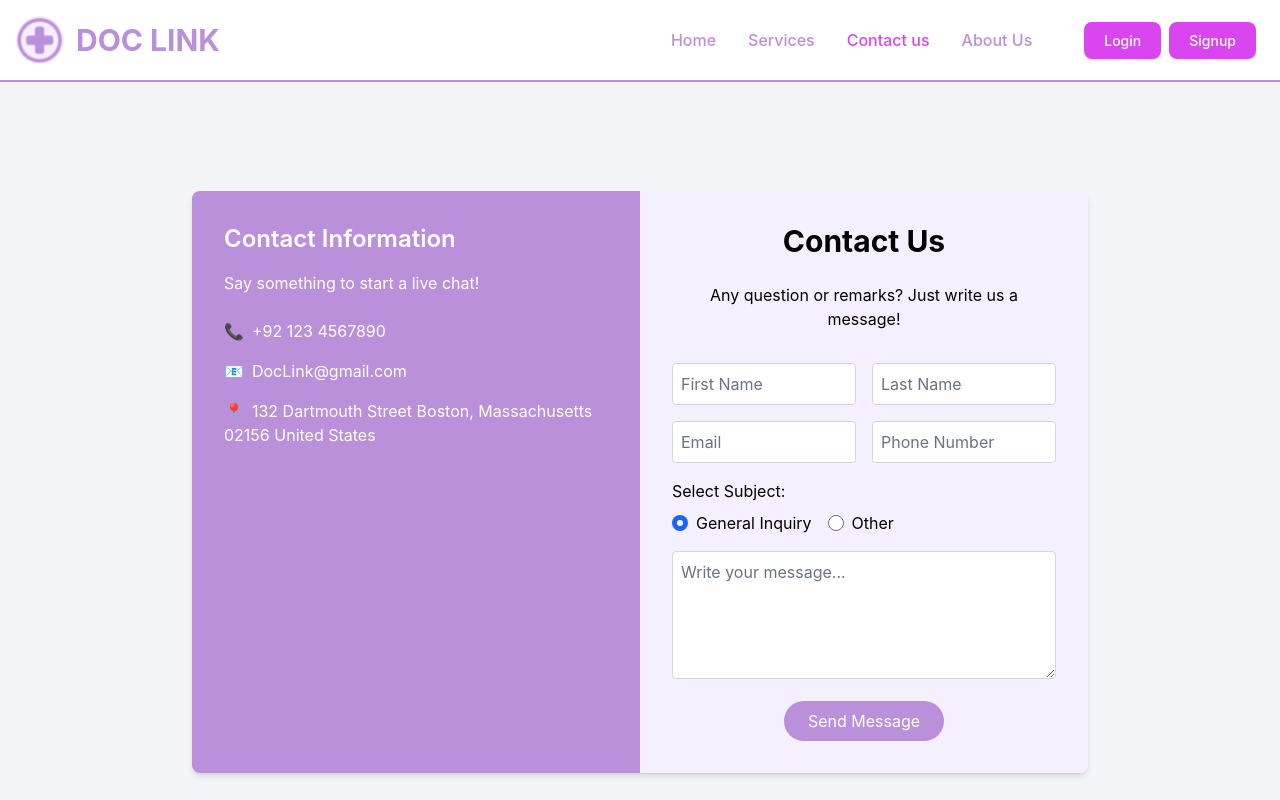
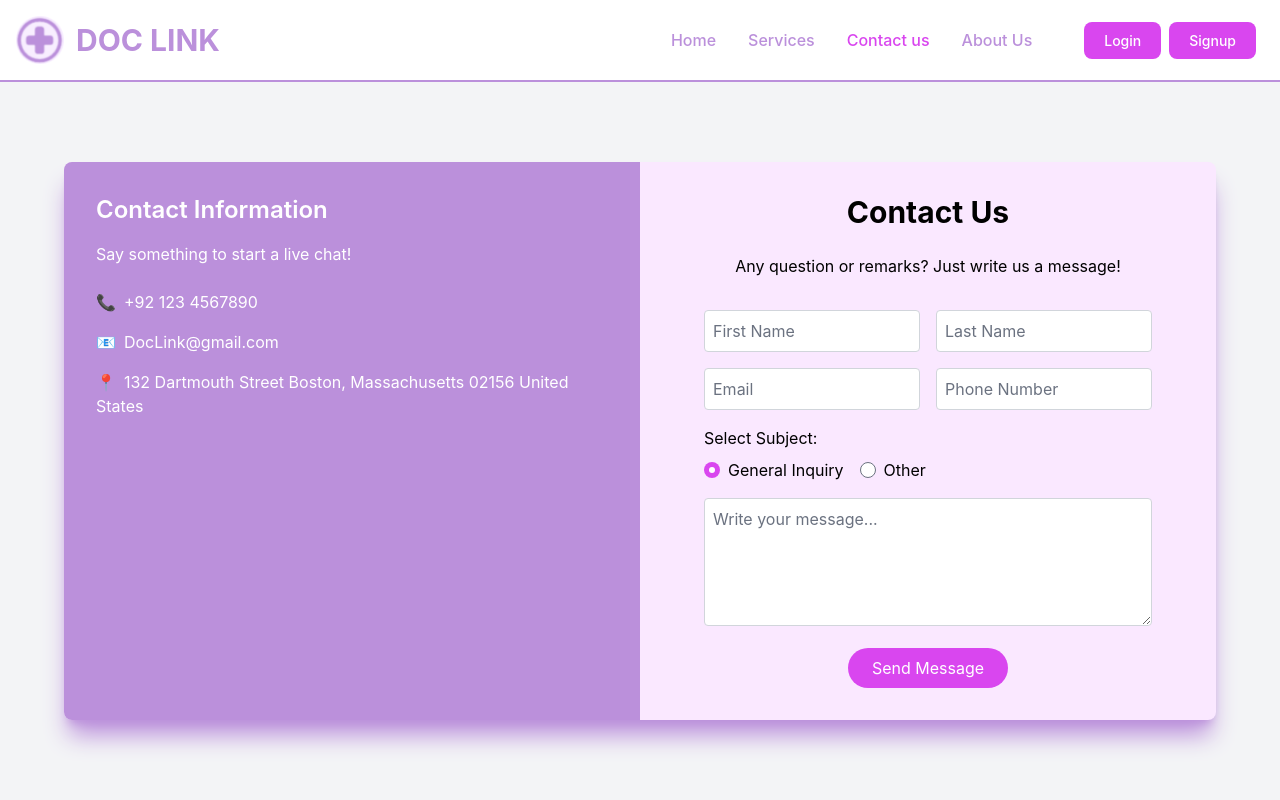
Before and after one commit to eishaa-e/doc-link-fyp, a React (Create React App) app in the folder frontend/: page /contact-us in a window 1280 px wide. Shown: the top 800 px of the page. Built offline with nearby package versions, Linux system fonts and the light colour scheme.

Commit message:
doctor profile UI Updates

```diff
--- a/frontend/src/components/AppointmentListItem.jsx
+++ b/frontend/src/components/AppointmentListItem.jsx
@@ -39,7 +39,8 @@ const AppointmentListItem = ({appointment, isPast}) => {
     };
 
     return (
-        <div className="flex items-center my-5 bg-white p-4 rounded-xl">
+        <div
+            className="flex items-center my-5 bg-white p-4 rounded-xl shadow-md shadow-light-orchid">
             <div className="w-1/4 text-sm">
                 <p className="font-semibold">
                     {CommonService.formatDate(appointment.date)}
--- a/frontend/src/components/DoctorFeedbackSlider.jsx
+++ b/frontend/src/components/DoctorFeedbackSlider.jsx
@@ -24,9 +24,6 @@ const DoctorFeedbackSlider = ({feedbacks}) => {
 
     return (
         <div className="w-full flex flex-col justify-center items-center rounded-lg">
-            <h2 className="text-2xl font-bold text-center text-black my-5">
-                Feedback from previous patients!
-            </h2>
             {feedbacks?.length !== 0 ?
                 <>
                     <div className="grid grid-cols-3 mb-5 gap-4 justify-center items-center px-4">
--- a/frontend/src/components/Navbar.jsx
+++ b/frontend/src/components/Navbar.jsx
@@ -224,7 +224,7 @@ const Navbar = () => {
                                                             ? `/doctor/${userInfo?._id}`
                                                             : `/patient/${userInfo?._id}`
                                                     }
-                                                    className="block px-4 py-2 rounded-md text-sm text-gray-700 hover:bg-light-orchid hover:text-light-orchid"
+                                                    className="block px-4 py-2 rounded-md text-sm text-gray-700 hover:bg-fuchsia-400 hover:text-white"
                                                 >
                                                     Profile
                                                 </Link>
@@ -233,7 +233,7 @@ const Navbar = () => {
                                         <div className="py-1">
                                             <Link
                                                 onClick={handleLogout}
-                                                className="block px-4 py-2 rounded-md text-sm text-gray-700 hover:bg-light-orchid hover:text-light-orchid"
+                                                className="block px-4 py-2 rounded-md text-sm text-gray-700 hover:bg-fuchsia-400 hover:text-white"
                                             >
                                                 Sign out
                                             </Link>
--- a/frontend/src/screens/ContactUs.jsx
+++ b/frontend/src/screens/ContactUs.jsx
@@ -2,8 +2,9 @@ import React from "react";
 
 const ContactUs = () => {
     return (
-    <div className="flex flex-col items-center justify-center min-h-screen bg-gray-100 p-4">
-      <div className="w-full max-w-4xl bg-[#f5f0ff] rounded-lg shadow-md flex flex-col md:flex-row overflow-hidden">
+        <div className="w-full flex flex-col items-center justify-center bg-gray-100 py-20 p-4">
+            <div
+                className="w-full max-w-6xl bg-fuchsia-100 rounded-lg shadow-xl shadow-light-orchid flex flex-col md:flex-row overflow-hidden">
                 {/* Contact Information Section */}
                 <div className="bg-light-orchid w-full md:w-1/2 p-8 text-white">
                     <h2 className="text-2xl font-semibold mb-4">Contact Information</h2>
@@ -42,8 +43,8 @@ const ContactUs = () => {
                     </div>
                 </div>
                 {/* Contact Form Section */}
-        <div className="w-full md:w-1/2 p-8">
-          <h2 className="text-3xl font-bold mb-6 text-center">Contact Us</h2>
+                <div className="w-full md:w-1/2 py-8 px-16">
+                    <h2 className="text-3xl font-bold mb-6 text-center ">Contact Us</h2>
                     <p className="text-center mb-8">
                         Any question or remarks? Just write us a message!
                     </p>
@@ -80,7 +81,7 @@ const ContactUs = () => {
                                         type="radio"
                                         name="subject"
                                         value="General Inquiry"
-                    className="form-radio"
+                                        className="form-radio text-fuchsia-500 focus:ring-fuchsia-500 focus:ring-2"
                                         checked
                                     />
                                     <span className="ml-2">General Inquiry</span>
@@ -90,7 +91,7 @@ const ContactUs = () => {
                                         type="radio"
                                         name="subject"
                                         value="Other"
-                    className="form-radio"
+                                        className="form-radio text-fuchsia-500 focus:ring-fuchsia-500 focus:ring-2"
                                     />
                                     <span className="ml-2">Other</span>
                                 </label>
@@ -105,7 +106,7 @@ const ContactUs = () => {
                         <div className="text-center">
                             <button
                                 type="submit"
-                className="bg-light-orchid hover:bg-fuchsia-300 text-white py-2 px-6 rounded-full"
+                                className="bg-fuchsia-500 hover:bg-fuchsia-400 text-white py-2 px-6 rounded-full"
                             >
                                 Send Message
                             </button>
--- a/frontend/src/screens/DoctorProfile.jsx
+++ b/frontend/src/screens/DoctorProfile.jsx
@@ -154,7 +154,8 @@ const DoctorProfile = () => {
 
     return (
         <div className="w-full bg-gray-100">
-            <div className="w-full max-w-7xl mx-auto py-10 flex justify-center items-start">
+            <div
+                className={`w-full ${currentUserRole === 'patient' ? 'max-w-8xl' : 'max-w-7xl'} mx-auto py-10 flex justify-center items-start`}>
                 <div className="w-7/12 flex flex-col justify-center items-center gap-5">
                     <div
                         className="w-full bg-white shadow-xl shadow-light-orchid rounded-xl p-6 mb-8 flex justify-center items-center gap-12">
@@ -262,7 +263,12 @@ const DoctorProfile = () => {
                         </div>
                     </div>
                     <div
-                        className="w-full flex flex-col justify-center items-center bg-white rounded-lg shadow-xl shadow-light-orchid px-5">
+                        className="w-full flex flex-col justify-center items-center px-5">
+                        <h2 className="text-2xl font-bold text-center text-fuchsia-500 my-5">
+                            {doctor.name} Reviews
+                        </h2>
+                        <hr className="w-2/12 h-1 bg-gray-400 mb-4"/>
+
                         {doctor.feedbacks && doctor.feedbacks.length > 0 && (
                             <DoctorFeedbackSlider feedbacks={doctor.feedbacks}/>
                         )}
@@ -270,7 +276,7 @@ const DoctorProfile = () => {
                 </div>
                 {
                     currentUserRole !== "patient" ? (
-                        <div className="w-2/5 mx-auto bg-white shadow-xl shadow-light-orchid rounded-lg p-6">
+                        <div className="w-2/5 h-screen mx-4 bg-white shadow-xl shadow-light-orchid rounded-lg p-6">
                             <h2 className="text-2xl font-bold text-black my-2 text-center">
                                 Appointments
                             </h2>
--- a/frontend/src/screens/Login.jsx
+++ b/frontend/src/screens/Login.jsx
@@ -89,7 +89,7 @@ function Login() {
                                 name="role"
                                 checked={role === "doctor"}
                                 onChange={(e) => setRole(e.target.value)}
-                                className="w-4 h-4 text-fuchsia-500 bg-gray-100 border-gray-300 focus:ring-fuchsia-500 dark:focus:ring-blue-600 dark:ring-offset-gray-800 focus:ring-2 dark:bg-gray-700 dark:border-gray-600"
+                                className="w-4 h-4 text-fuchsia-500 bg-gray-100 border-gray-300 focus:ring-fuchsia-500 focus:ring-2"
                             />
                             <label
                                 htmlFor="doctor"
```
Lines whose indentation alone changed are shown as unchanged.
